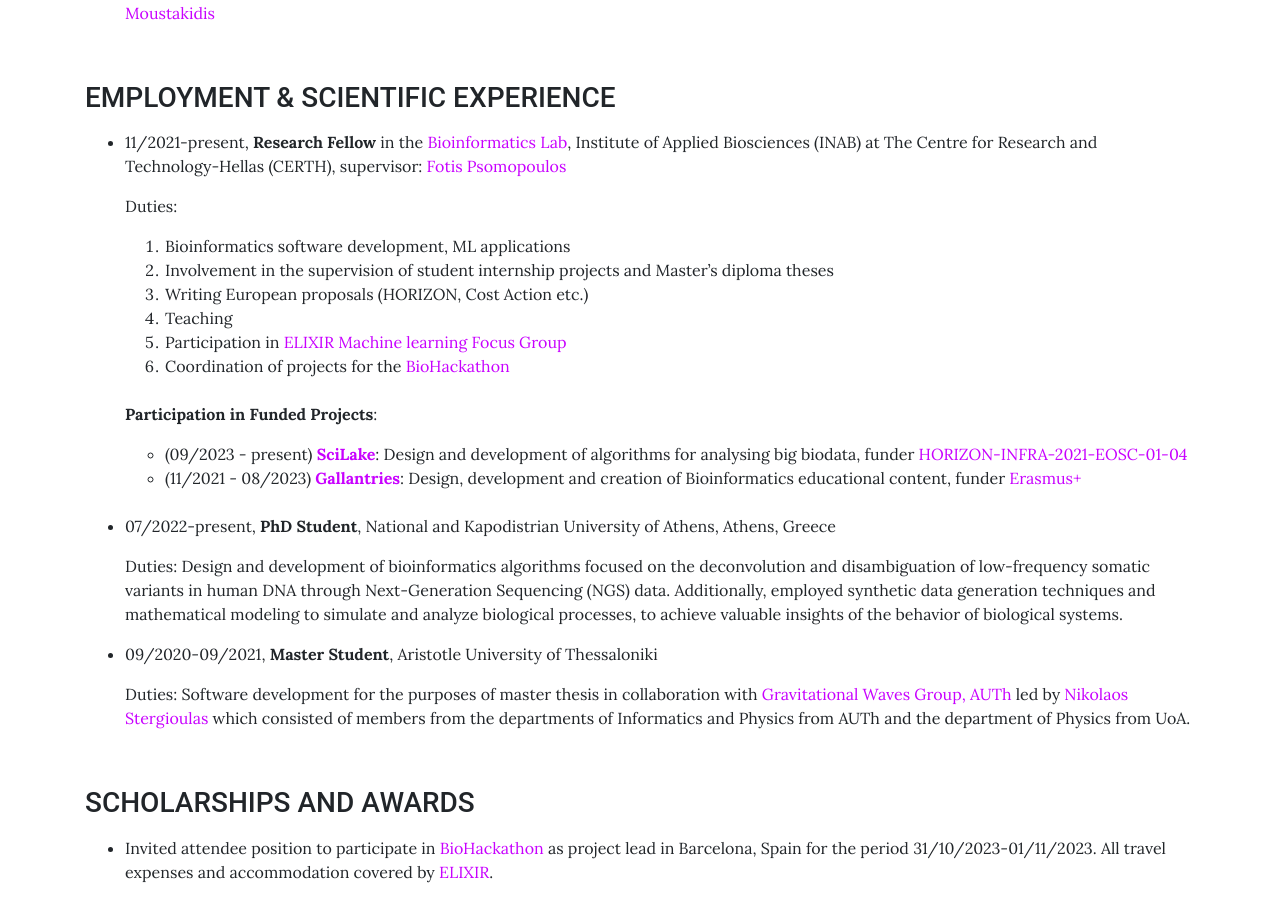
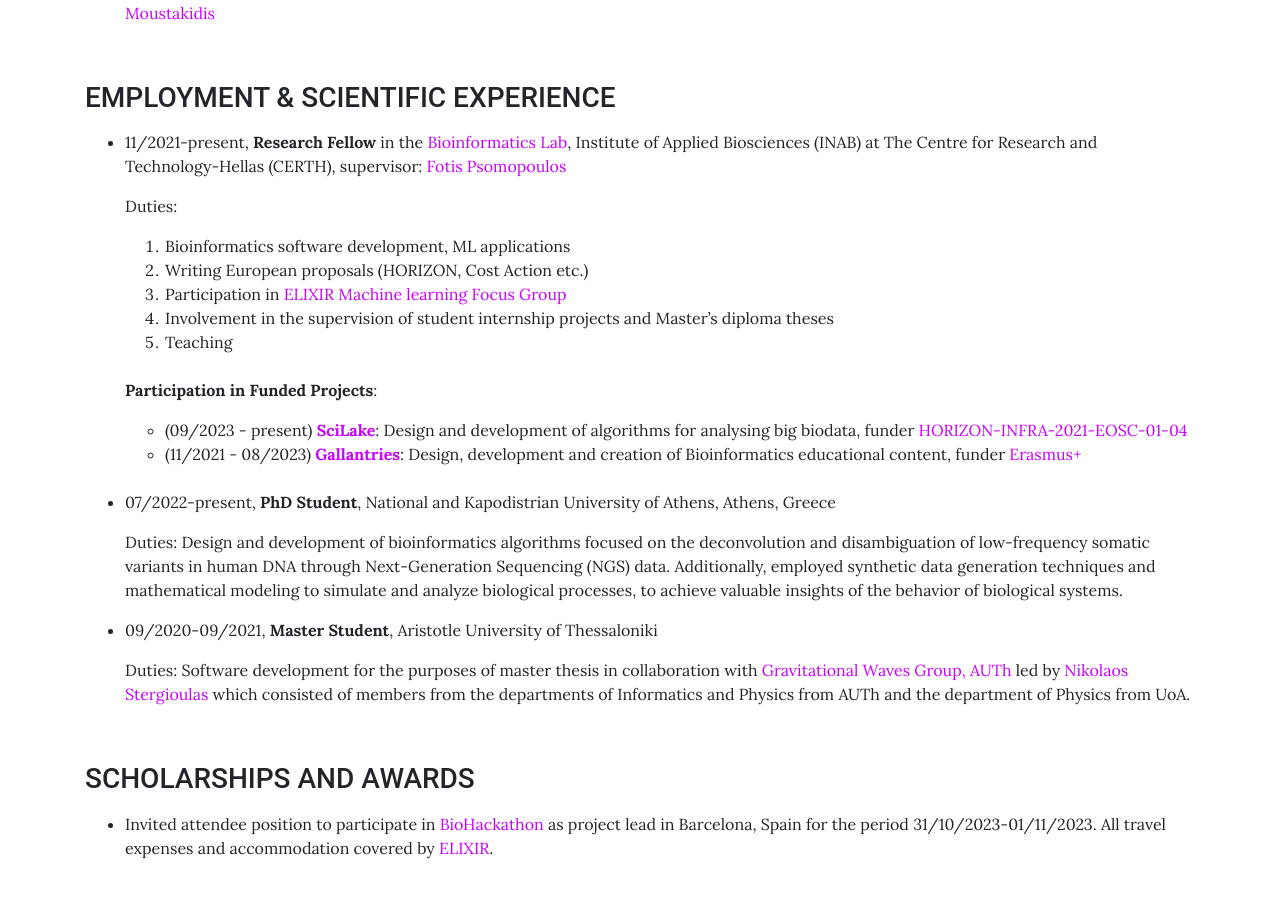
Before and after one commit to sfragkoul/sfragkoul.github.io, a Jekyll site: the page built from pages/CV.md, in a window 1280 px wide and 900 px high, scrolled down 621 px. Built offline with Jekyll 4.4.1, drawn with Linux system fonts in a browser that asks for light colours.

Commit message:
Update CV.md

```diff
--- a/pages/CV.md
+++ b/pages/CV.md
@@ -30,11 +30,10 @@
    Duties:
 
    1. Bioinformatics software development, ML applications
-   2. Involvement in the supervision of student internship projects and Master's diploma theses
-   3. Writing European proposals  (HORIZON, Cost Action etc.)
-   4. Teaching
-   5. Participation in [ELIXIR Machine learning Focus Group](https://elixir-europe.org/focus-groups/machine-learning)
-   6. Coordination of projects for the [BioHackathon](https://biohackathon-europe.org/)
+   2. Writing European proposals  (HORIZON, Cost Action etc.)
+   3. Participation in [ELIXIR Machine learning Focus Group](https://elixir-europe.org/focus-groups/machine-learning)
+   4. Involvement in the supervision of student internship projects and Master's diploma theses
+   5. Teaching
 <br/><br/>
 
    **Participation in Funded Projects**:
```
